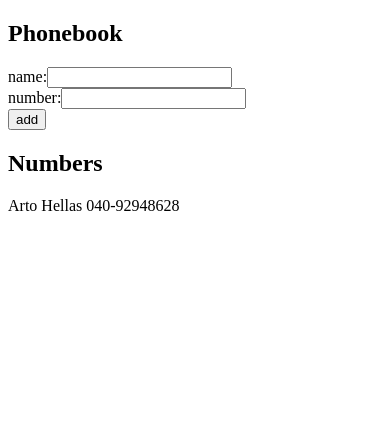
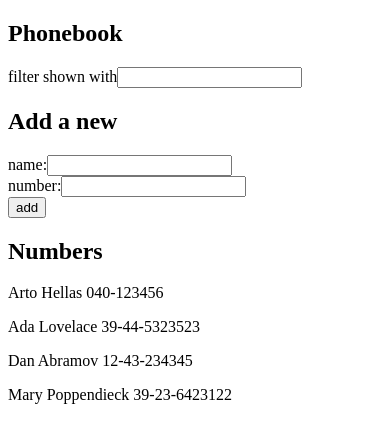
Before and after one commit to saraarmiida/fullstackopen, a React (Create React App) app in the folder part2/phonebook/: page / in a window 390 px wide. Shown: the top 442 px of the page. Built offline with nearby package versions, Linux system fonts and the light colour scheme.

Commit message:
phonebook step4

```diff
--- a/part2/phonebook/src/App.js
+++ b/part2/phonebook/src/App.js
@@ -2,13 +2,18 @@
 
 const App = () => {
   const [ persons, setPersons ] = useState([
-	{
-		name: 'Arto Hellas',
-		number: '040-92948628'
-	}
+	{ name: 'Arto Hellas', number: '040-123456' },
+    { name: 'Ada Lovelace', number: '39-44-5323523' },
+    { name: 'Dan Abramov', number: '12-43-234345' },
+    { name: 'Mary Poppendieck', number: '39-23-6423122' }
   ])
   const [ newName, setNewName ] = useState('')
   const [ newNumber, setNewNumber ] = useState('')
+  const [ newFilter, setNewFilter ] = useState('')
+
+  const newPersons = newFilter
+	  ? persons.filter(person => person.name.toLowerCase().includes(newFilter.toLowerCase()))
+	  : persons
 
   const addPerson = (event) => {
 	  event.preventDefault()
@@ -34,9 +39,20 @@
 	  setNewNumber(event.target.value)
   }
 
+  const handleFilterChange = (event) => {
+	  setNewFilter(event.target.value)
+  }
+
   return (
     <div>
       <h2>Phonebook</h2>
+	  	<div>filter shown with
+			  <input
+			  	value={newFilter}
+				onChange={handleFilterChange}
+				/>
+		  </div>
+	  <h2>Add a new</h2>
       <form onSubmit={addPerson}>
         <div>name:
 		  <input
@@ -56,7 +72,7 @@
       </form>
       <h2>Numbers</h2>
       <div>
-		  {persons.map(person => <p key={person.name}>{person.name} {person.number}</p>)}
+		  {newPersons.map(person => <p key={person.name}>{person.name} {person.number}</p>)}
 	  </div>
     </div>
   )
```
